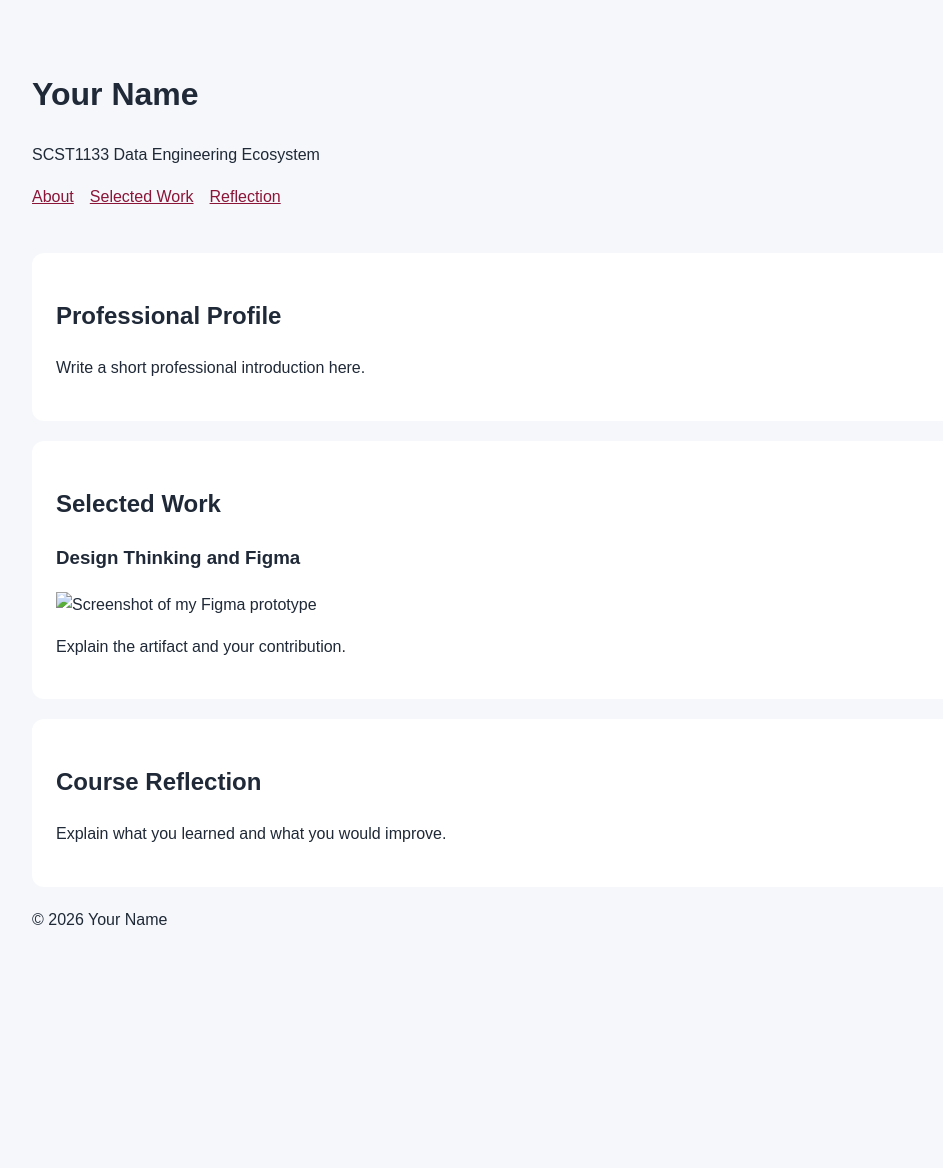
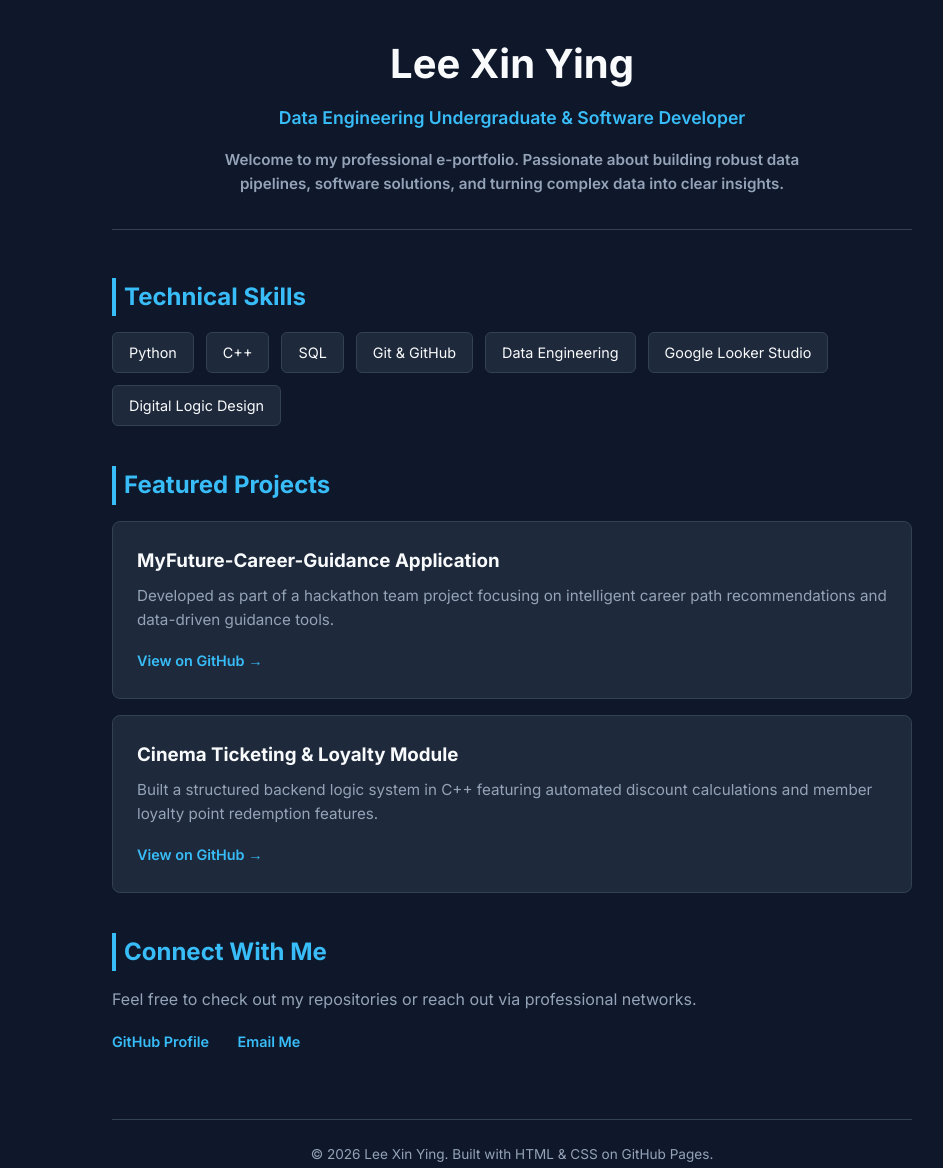
Before and after one commit to xinying313/xinying313.github.io, a plain HTML site: page index_1.html in a window 1280 px wide. Shown: the whole page, without its empty margins (128-1071 px from the left). Before the commit the page ends 948 px from the top, so only its background shows below. Drawn offline with Linux system fonts and the light colour scheme.

Commit message:
Revamp e-portfolio structure and design
Updated the e-portfolio layout and styling, added sections for skills and projects.

```diff
--- a/index_1.html
+++ b/index_1.html
@@ -3,42 +3,200 @@
 <head>
     <meta charset="UTF-8">
     <meta name="viewport" content="width=device-width, initial-scale=1.0">
-  <title>My SCST1133 E-Portfolio</title>
-  <link rel="stylesheet" href="style.css">
+    <title>E-Portfolio | Data Engineering Student</title>
+    <link href="https://fonts.googleapis.com/css2?family=Inter:wght@300;400;600;700&display=swap" rel="stylesheet">
+    <style>
+        :root {
+            --bg-color: #0f172a;
+            --card-bg: #1e293b;
+            --text-primary: #f8fafc;
+            --text-secondary: #94a3b8;
+            --accent: #38bdf8;
+            --accent-hover: #0ea5e9;
+        }
+
+        * {
+            margin: 0;
+            padding: 0;
+            box-sizing: border-box;
+        }
+
+        body {
+            font-family: 'Inter', sans-serif;
+            background-color: var(--bg-color);
+            color: var(--text-primary);
+            line-height: 1.6;
+            padding: 2rem 1rem;
+        }
+
+        .container {
+            max-width: 800px;
+            margin: 0 auto;
+        }
+
+        header {
+            text-align: center;
+            margin-bottom: 3rem;
+            padding-bottom: 2rem;
+            border-bottom: 1px solid #334155;
+        }
+
+        header h1 {
+            font-size: 2.5rem;
+            margin-bottom: 0.5rem;
+            color: var(--text-primary);
+        }
+
+        header p {
+            color: var(--accent);
+            font-size: 1.1rem;
+            font-weight: 600;
+        }
+
+        header .bio {
+            color: var(--text-secondary);
+            margin-top: 1rem;
+            font-size: 0.95rem;
+            max-width: 600px;
+            margin-left: auto;
+            margin-right: auto;
+        }
+
+        section {
+            margin-bottom: 2.5rem;
+        }
+
+        h2 {
+            font-size: 1.5rem;
+            margin-bottom: 1rem;
+            color: var(--accent);
+            border-left: 4px solid var(--accent);
+            padding-left: 0.5rem;
+        }
+
+        .skills-grid {
+            display: flex;
+            flex-wrap: wrap;
+            gap: 0.75rem;
+        }
+
+        .skill-badge {
+            background-color: var(--card-bg);
+            color: var(--text-primary);
+            padding: 0.5rem 1rem;
+            border-radius: 6px;
+            font-size: 0.9rem;
+            border: 1px solid #334155;
+        }
+
+        .project-card {
+            background-color: var(--card-bg);
+            padding: 1.5rem;
+            border-radius: 8px;
+            margin-bottom: 1rem;
+            border: 1px solid #334155;
+            transition: transform 0.2s, border-color 0.2s;
+        }
+
+        .project-card:hover {
+            transform: translateY(-3px);
+            border-color: var(--accent);
+        }
+
+        .project-card h3 {
+            margin-bottom: 0.5rem;
+            color: var(--text-primary);
+        }
+
+        .project-card p {
+            color: var(--text-secondary);
+            font-size: 0.95rem;
+            margin-bottom: 1rem;
+        }
+
+        .project-link {
+            color: var(--accent);
+            text-decoration: none;
+            font-weight: 600;
+            font-size: 0.9rem;
+        }
+
+        .project-link:hover {
+            color: var(--accent-hover);
+            text-decoration: underline;
+        }
+
+        footer {
+            text-align: center;
+            margin-top: 4rem;
+            color: var(--text-secondary);
+            font-size: 0.85rem;
+            border-top: 1px solid #334155;
+            padding-top: 1.5rem;
+        }
+
+        footer a {
+            color: var(--accent);
+            text-decoration: none;
+        }
+    </style>
 </head>
 <body>
+
+    <div class="container">
+        <!-- Header / About Me -->
         <header>
-    <h1>Your Name</h1>
-    <p>SCST1133 Data Engineering Ecosystem</p>
-    <nav>
-      <a href="#about">About</a>
-      <a href="#work">Selected Work</a>
-      <a href="#reflection">Reflection</a>
-    </nav>
+            <h1>Lee Xin Ying</h1>
+            <p>Data Engineering Undergraduate & Software Developer</p>
+            <p class="bio">Welcome to my professional e-portfolio. Passionate about building robust data pipelines, software solutions, and turning complex data into clear insights.</p>
         </header>
 
-  <main>
-    <section id="about">
-      <h2>Professional Profile</h2>
-      <p>Write a short professional introduction here.</p>
+        <!-- Skills Section -->
+        <section>
+            <h2>Technical Skills</h2>
+            <div class="skills-grid">
+                <span class="skill-badge">Python</span>
+                <span class="skill-badge">C++</span>
+                <span class="skill-badge">SQL</span>
+                <span class="skill-badge">Git & GitHub</span>
+                <span class="skill-badge">Data Engineering</span>
+                <span class="skill-badge">Google Looker Studio</span>
+                <span class="skill-badge">Digital Logic Design</span>
+            </div>
         </section>
 
-    <section id="work">
-      <h2>Selected Work</h2>
-      <article>
-        <h3>Design Thinking and Figma</h3>
-        <img src="images/project-screenshot.png"
-             alt="Screenshot of my Figma prototype">
-        <p>Explain the artifact and your contribution.</p>
-      </article>
+        <!-- Projects Section -->
+        <section>
+            <h2>Featured Projects</h2>
+
+            <div class="project-card">
+                <h3>MyFuture-Career-Guidance Application</h3>
+                <p>Developed as part of a hackathon team project focusing on intelligent career path recommendations and data-driven guidance tools.</p>
+                <a href="https://github.com" target="_blank" class="project-link">View on GitHub &rarr;</a>
+            </div>
+
+            <div class="project-card">
+                <h3>Cinema Ticketing & Loyalty Module</h3>
+                <p>Built a structured backend logic system in C++ featuring automated discount calculations and member loyalty point redemption features.</p>
+                <a href="https://github.com" target="_blank" class="project-link">View on GitHub &rarr;</a>
+            </div>
         </section>
 
-    <section id="reflection">
-      <h2>Course Reflection</h2>
-      <p>Explain what you learned and what you would improve.</p>
+        <!-- Contact Section -->
+        <section>
+            <h2>Connect With Me</h2>
+            <p style="color: var(--text-secondary);">Feel free to check out my repositories or reach out via professional networks.</p>
+            <div style="margin-top: 1rem;">
+                <a href="https://github.com" target="_blank" class="project-link" style="margin-right: 1.5rem;">GitHub Profile</a>
+                <a href="mailto:leexin.ying@graduate.utm.my" class="project-link">Email Me</a>
+            </div>
         </section>
-  </main>
 
-  <footer><p>© 2026 Your Name</p></footer>
+        <!-- Footer -->
+        <footer>
+            <p>&copy; 2026 Lee Xin Ying. Built with HTML & CSS on GitHub Pages.</p>
+        </footer>
+    </div>
+
 </body>
 </html>
```
Lines whose indentation alone changed are shown as unchanged.
